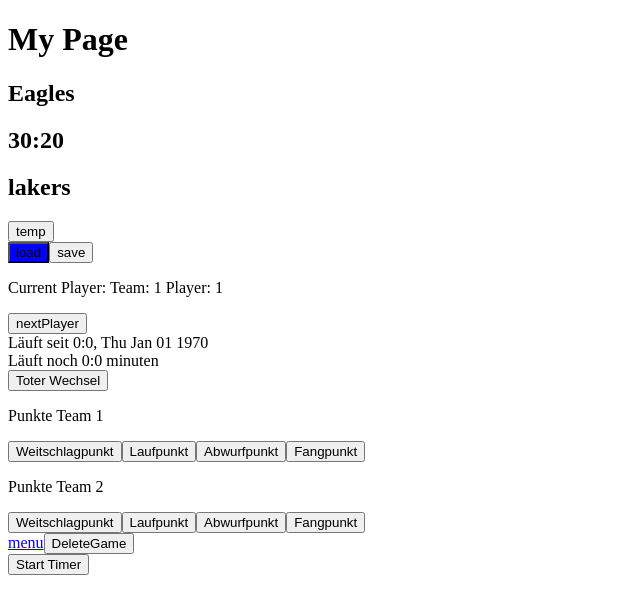
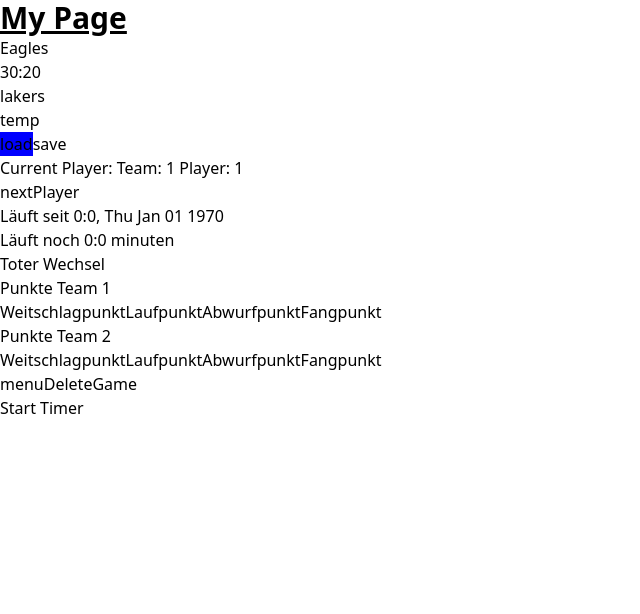
Before and after one commit to Colindustrys/schlagballfrontend, a Next.js app: page / in a window 1280 px wide. Shown: the top 614 px of the page, without its empty margins (0-640 px from the left). Built offline with nearby package versions, Linux system fonts and the light colour scheme.

Commit message:
tailwind installiert

```diff
--- a/app/globals.css
+++ b/app/globals.css
@@ -1,3 +1,7 @@
+@tailwind base;
+@tailwind components;
+@tailwind utilities;
+
 .main {
   background-color: blue;
 }
--- a/app/layout.tsx
+++ b/app/layout.tsx
@@ -1,4 +1,5 @@
 import "./globals.css"
+
 
 export const metadata = {
   title: 'Schlagball',
--- a/app/page.tsx
+++ b/app/page.tsx
@@ -193,7 +193,7 @@
   return (
     <div>
       <header>
-        <h1>My Page</h1>
+        <h1 className="text-3xl font-bold underline">My Page</h1>
       </header>
 
       <main>
--- a/package.json
+++ b/package.json
@@ -22,5 +22,10 @@
     "react-dom": "18.2.0",
     "reactjs-popup": "^2.0.6",
     "typescript": "5.2.2"
+  },
+  "devDependencies": {
+    "autoprefixer": "^10.4.15",
+    "postcss": "^8.4.30",
+    "tailwindcss": "^3.3.3"
   }
 }
--- /dev/null
+++ b/postcss.config.js
@@ -0,0 +1,6 @@
+module.exports = {
+  plugins: {
+    tailwindcss: {},
+    autoprefixer: {},
+  },
+}
--- /dev/null
+++ b/tailwind.config.js
@@ -0,0 +1,15 @@
+/** @type {import('tailwindcss').Config} */
+module.exports = {
+  content: [
+    './app/**/*.{js,ts,jsx,tsx,mdx}', // Note the addition of the `app` directory.
+    './pages/**/*.{js,ts,jsx,tsx,mdx}',
+    './components/**/*.{js,ts,jsx,tsx,mdx}',
+
+    // Or if using `src` directory:
+    './src/**/*.{js,ts,jsx,tsx,mdx}',
+  ],
+  theme: {
+    extend: {},
+  },
+  plugins: [],
+}
```
Also changed, not shown: 1 other file (tests, documents, lock files or other folders).
